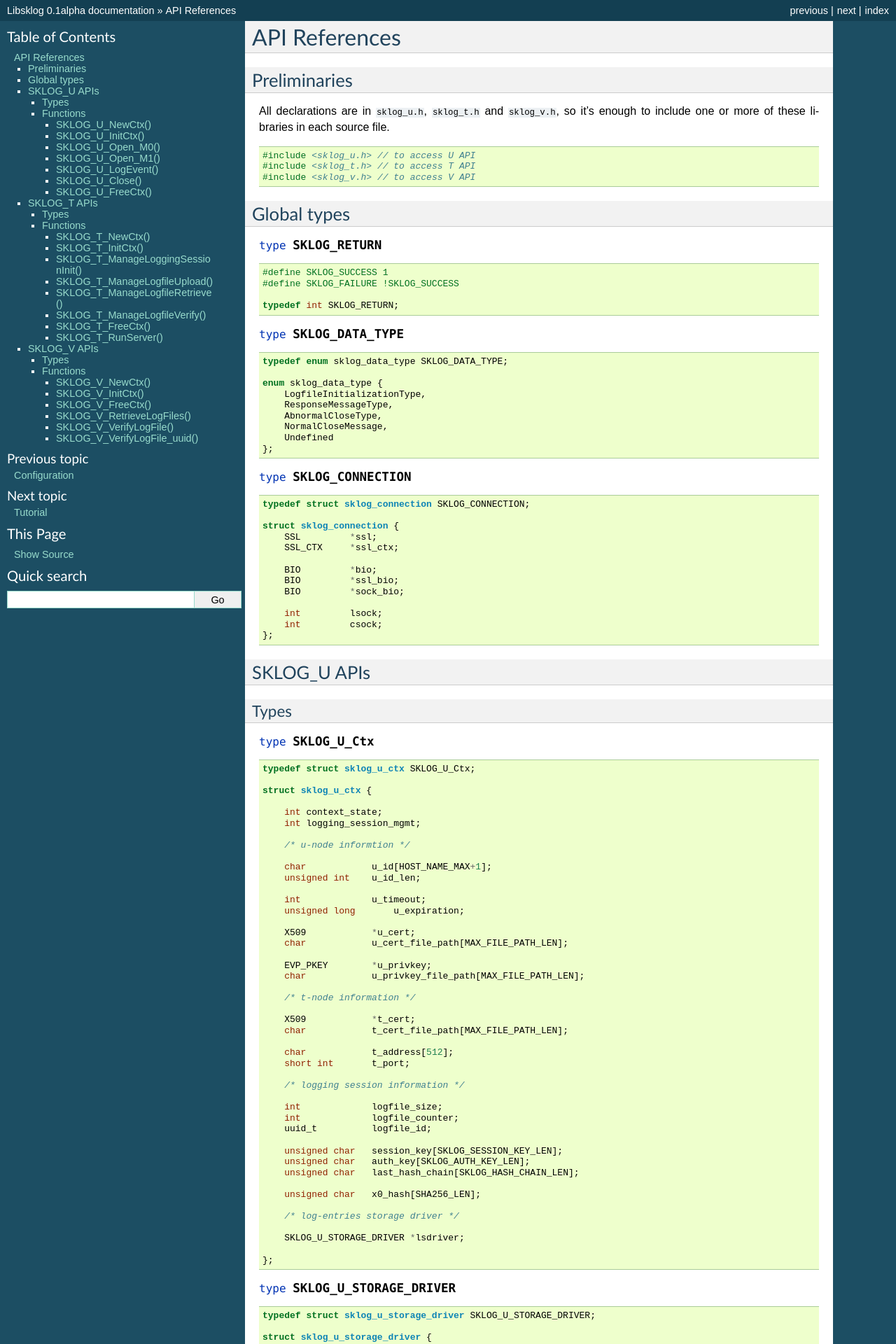
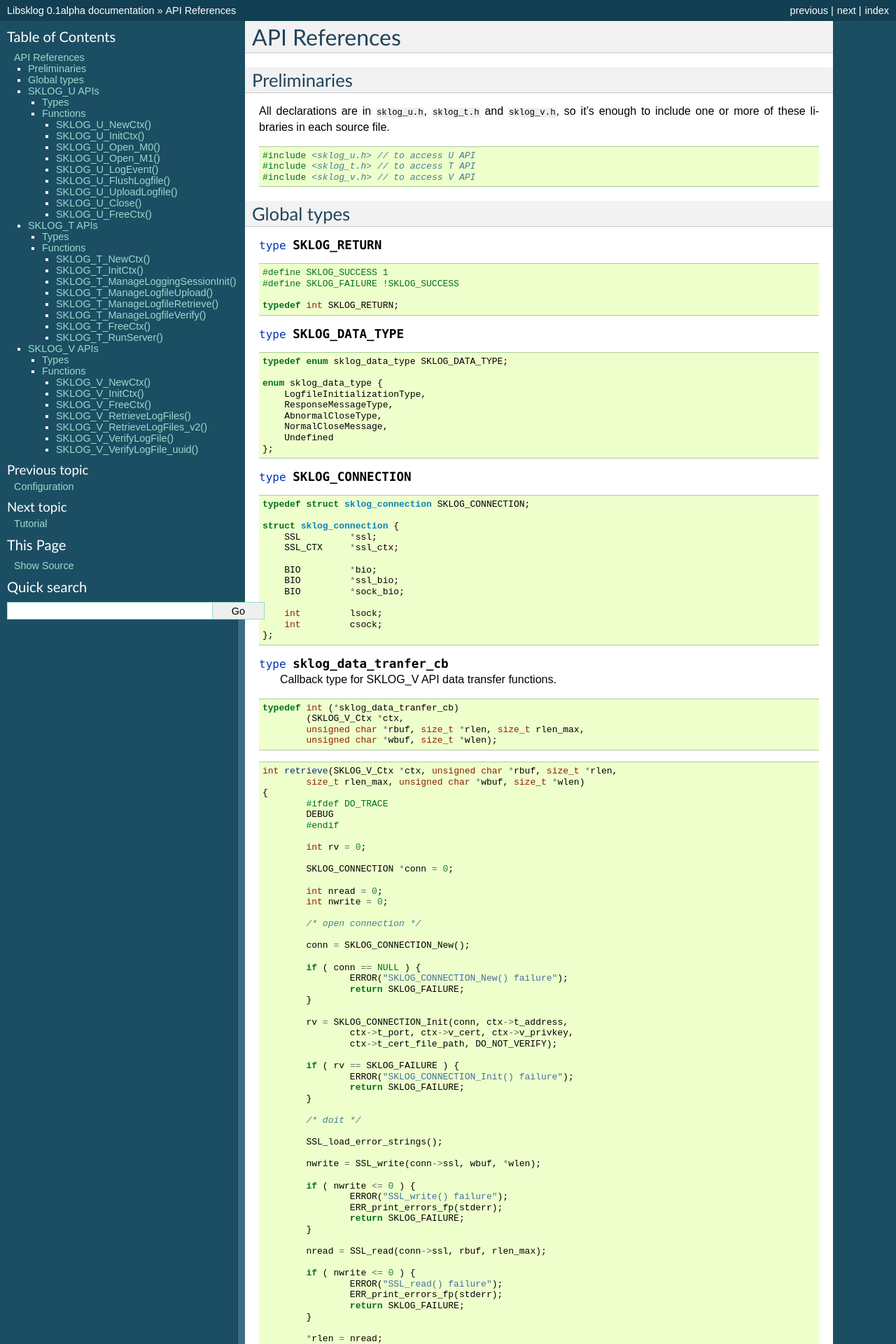
Before and after one commit to psmiraglia/Libsklog, a Sphinx documentation site: the page built from docs/sphinx/_doc/api.rst, in a window 1280 px wide. Shown: the top 1920 px of the page at 70% size. Built offline with Sphinx 7.4.7, drawn with Linux system fonts in a browser that asks for light colours; some of the changed text lies outside the part shown.

Commit message:
* DOCUMENTATION: 	- some updates

```diff
--- a/docs/sphinx/_doc/api.rst
+++ b/docs/sphinx/_doc/api.rst
@@ -16,8 +16,6 @@
    #include <sklog_u.h> // to access U API
    #include <sklog_t.h> // to access T API
    #include <sklog_v.h> // to access V API
-
-
 
 Global types
 ============
@@ -62,6 +60,94 @@
 	    int		lsock;
 	    int		csock;
 	};
+
+.. c:type:: sklog_data_tranfer_cb
+
+	Callback type for SKLOG_V API data transfer functions.
+
+.. code-block:: c
+
+	typedef int (*sklog_data_tranfer_cb)
+		(SKLOG_V_Ctx *ctx,
+		unsigned char *rbuf, size_t *rlen, size_t rlen_max,
+		unsigned char *wbuf, size_t *wlen);
+
+.. code-block:: c
+
+	int retrieve(SKLOG_V_Ctx *ctx, unsigned char *rbuf, size_t *rlen,
+		size_t rlen_max, unsigned char *wbuf, size_t *wlen)
+	{
+		#ifdef DO_TRACE
+		DEBUG
+		#endif
+
+		int rv = 0;
+
+		SKLOG_CONNECTION *conn = 0;
+
+		int nread = 0;
+		int nwrite = 0;
+
+		/* open connection */
+
+		conn = SKLOG_CONNECTION_New();
+
+		if ( conn == NULL ) {
+			ERROR("SKLOG_CONNECTION_New() failure");
+			return SKLOG_FAILURE;
+		}
+
+		rv = SKLOG_CONNECTION_Init(conn, ctx->t_address,
+			ctx->t_port, ctx->v_cert, ctx->v_privkey,
+			ctx->t_cert_file_path, DO_NOT_VERIFY);
+
+		if ( rv == SKLOG_FAILURE ) {
+			ERROR("SKLOG_CONNECTION_Init() failure");
+			return SKLOG_FAILURE;
+		}
+
+		/* doit */
+
+		SSL_load_error_strings();
+
+		nwrite = SSL_write(conn->ssl, wbuf, *wlen);
+
+		if ( nwrite <= 0 ) {
+			ERROR("SSL_write() failure");
+			ERR_print_errors_fp(stderr);
+			return SKLOG_FAILURE;
+		}
+
+		nread = SSL_read(conn->ssl, rbuf, rlen_max);
+
+		if ( nwrite <= 0 ) {
+			ERROR("SSL_read() failure");
+			ERR_print_errors_fp(stderr);
+			return SKLOG_FAILURE;
+		}
+
+		*rlen = nread;
+
+		ERR_free_strings();
+
+		/* close connection */
+
+		rv = SKLOG_CONNECTION_Destroy(conn);
+
+		if ( rv == SKLOG_FAILURE ) {
+			ERROR("SKLOG_CONNECTION_Destroy() failure");
+			return SKLOG_FAILURE;
+		}
+
+		rv = SKLOG_CONNECTION_Free(&conn);
+
+		if ( rv == SKLOG_FAILURE ) {
+			ERROR("SKLOG_CONNECTION_Free() failure");
+			return SKLOG_FAILURE;
+		}
+
+		return SKLOG_SUCCESS;
+	}
 
 SKLOG_U APIs
 ============
@@ -262,6 +348,43 @@
 	``./configure`` script. ::
 
 		./configure --enable-debug --with-lumberjack
+
+**Return values**
+
+	The function returns ``SKLOG_SUCCES`` in case of success,
+	``SKLOG_FAILURE`` in case of failure.
+
+SKLOG_U_FlushLogfile()
+^^^^^^^^^^^^^^^^^^^^^^
+
+**Synopsis**
+
+	.. c:function:: SKLOG_RETURN SKLOG_U_FlushLogfile(SKLOG_U_Ctx *ctx, \
+		char *logs[], unsigned int *logs_size)
+
+**Description**
+
+	Flush the current logging session. The function reads current
+	logfileand put its content in ``logs`` which will contains
+	``logs_size`` elements.
+
+**Return values**
+
+	The function returns ``SKLOG_SUCCES`` in case of success,
+	``SKLOG_FAILURE`` in case of failure.
+
+SKLOG_U_UploadLogfile()
+^^^^^^^^^^^^^^^^^^^^^^^
+
+**Synopsis**
+	.. c:function:: SKLOG_RETURN SKLOG_U_UploadLogfile(SKLOG_U_Ctx *ctx, \
+		const char *filename, int mode)
+
+**Description**
+
+	Generate a dump for the current logging session. The dump will be
+	written in ``filename`` file. The flag ``mode`` specifies the dump
+	format. Supported mode: ``DUMP_MODE_JSON``.
 
 **Return values**
 
@@ -568,6 +691,23 @@
 	The function returns ``SKLOG_SUCCES`` in case of success,
 	``SKLOG_FAILURE`` in case of failure.
 
+SKLOG_V_RetrieveLogFiles_v2()
+^^^^^^^^^^^^^^^^^^^^^^^^^^^^^
+
+**Synopsis**
+
+	.. c:function:: SKLOG_RETURN SKLOG_V_VerifyLogFile_v2(SKLOG_V_Ctx *v_ctx, \
+		char *logfile_id, sklog_data_tranfer_cb verify_cb)
+
+**Description**
+
+	TODO
+
+**Return values**
+
+	The function returns ``SKLOG_SUCCES`` in case of success,
+	``SKLOG_FAILURE`` in case of failure.
+
 SKLOG_V_VerifyLogFile()
 ^^^^^^^^^^^^^^^^^^^^^^^
 
--- a/docs/sphinx/conf.py
+++ b/docs/sphinx/conf.py
@@ -97,7 +97,9 @@
 # further.  For a list of options available for each theme, see the
 # documentation.
 html_theme_options = {
-	"sidebarwidth": "350"
+	"collapsiblesidebar": "true",
+	"fontsize": "90%",
+	"sidebarwidth": 350
 }
 
 # Add any paths that contain custom themes here, relative to this directory.
```
Also changed, not shown: 14 other files.
